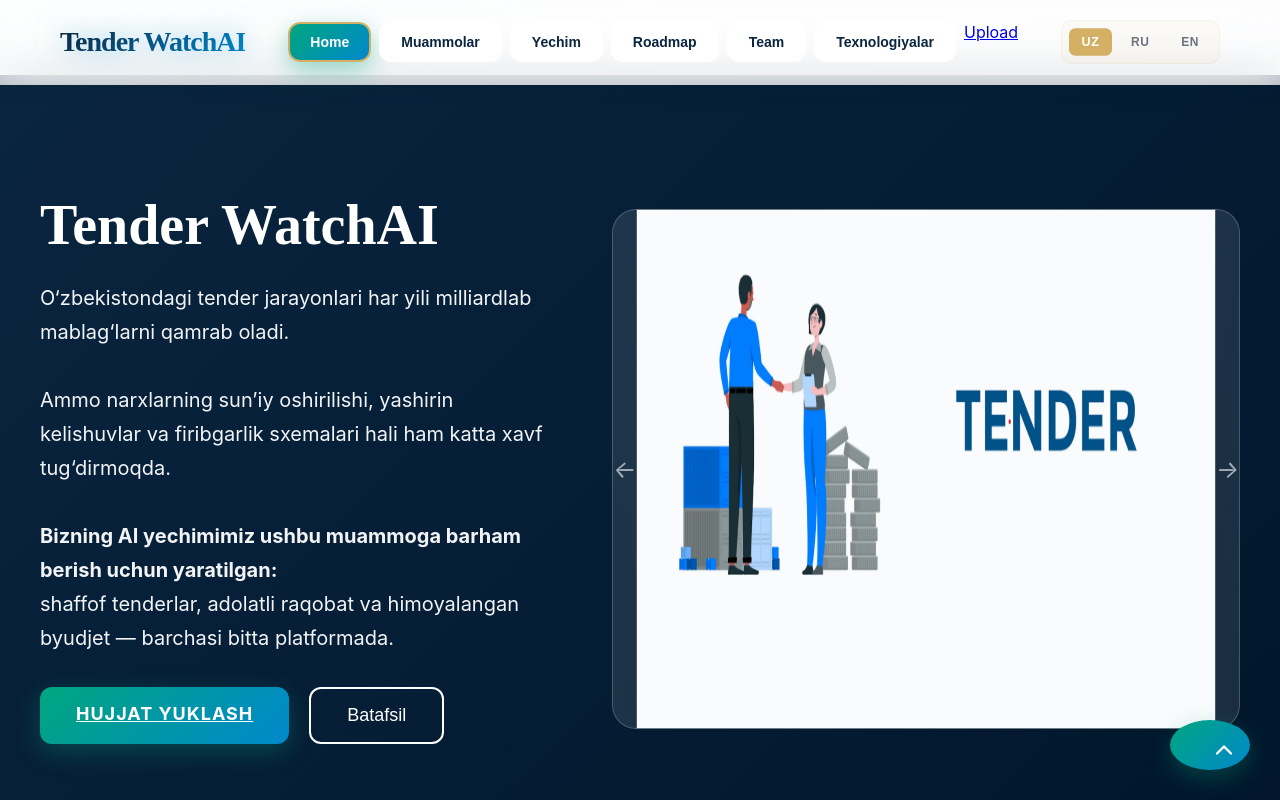
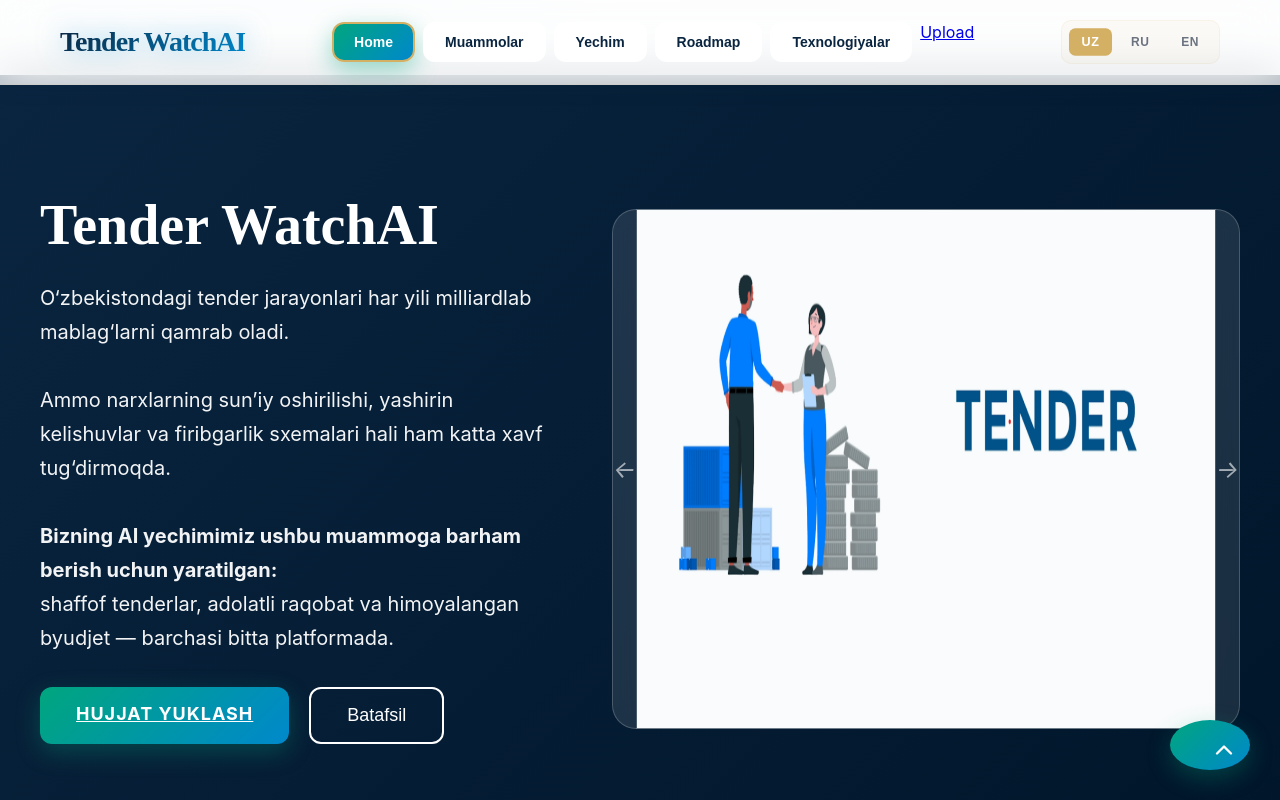
Before and after one commit to Arrow2004/tender_watch_ai_front, a React (Vite) app: page / in a window 1280 px wide. Shown: the top 800 px of the page. Built offline with nearby package versions, Linux system fonts and the light colour scheme.

Commit message:
Update MainPage.tsx Fix visbility

```diff
--- a/components/MainPage.tsx
+++ b/components/MainPage.tsx
@@ -40,7 +40,7 @@ export default function MainPage() {
             <button className={`nav-btn ${activeSection === "problems" ? "active" : ""}`} onClick={() => scrollTo("problems")}>Muammolar</button>
             <button className={`nav-btn ${activeSection === "solution" ? "active" : ""}`} onClick={() => scrollTo("solution")}>Yechim</button>
             <button className={`nav-btn ${activeSection === "roadmap" ? "active" : ""}`} onClick={() => scrollTo("roadmap")}>Roadmap</button>
-            <button className={`nav-btn ${activeSection === "team" ? "active" : ""}`} onClick={() => scrollTo("team")}>Team</button>
+            <button style={{display: "none"}} className={`nav-btn ${activeSection === "team" ? "active" : ""}`} onClick={() => scrollTo("team")}>Team</button>
             <button className={`nav-btn ${activeSection === "technologies" ? "active" : ""}`} onClick={() => scrollTo("technologies")}>Texnologiyalar</button>
             <Link to="/upload" className="nav-btn">Upload</Link>
           </nav>
@@ -358,7 +358,7 @@ export default function MainPage() {
         </section>
 
         {/* TEAM — ТОЧНО КАК У ТЕБЯ */}
-        <section id="team">
+        <section style={{display: "none"}} id="team">
           <h2>Bizning Jamoa Users</h2>
           <p style={{ textAlign: "center", color: "var(--text-light)", marginBottom: "60px" }}>
             Davlat xaridlaridagi shaffoflikni oshirish uchun birlashgan, tajribali IT mutaxassislari.
```
